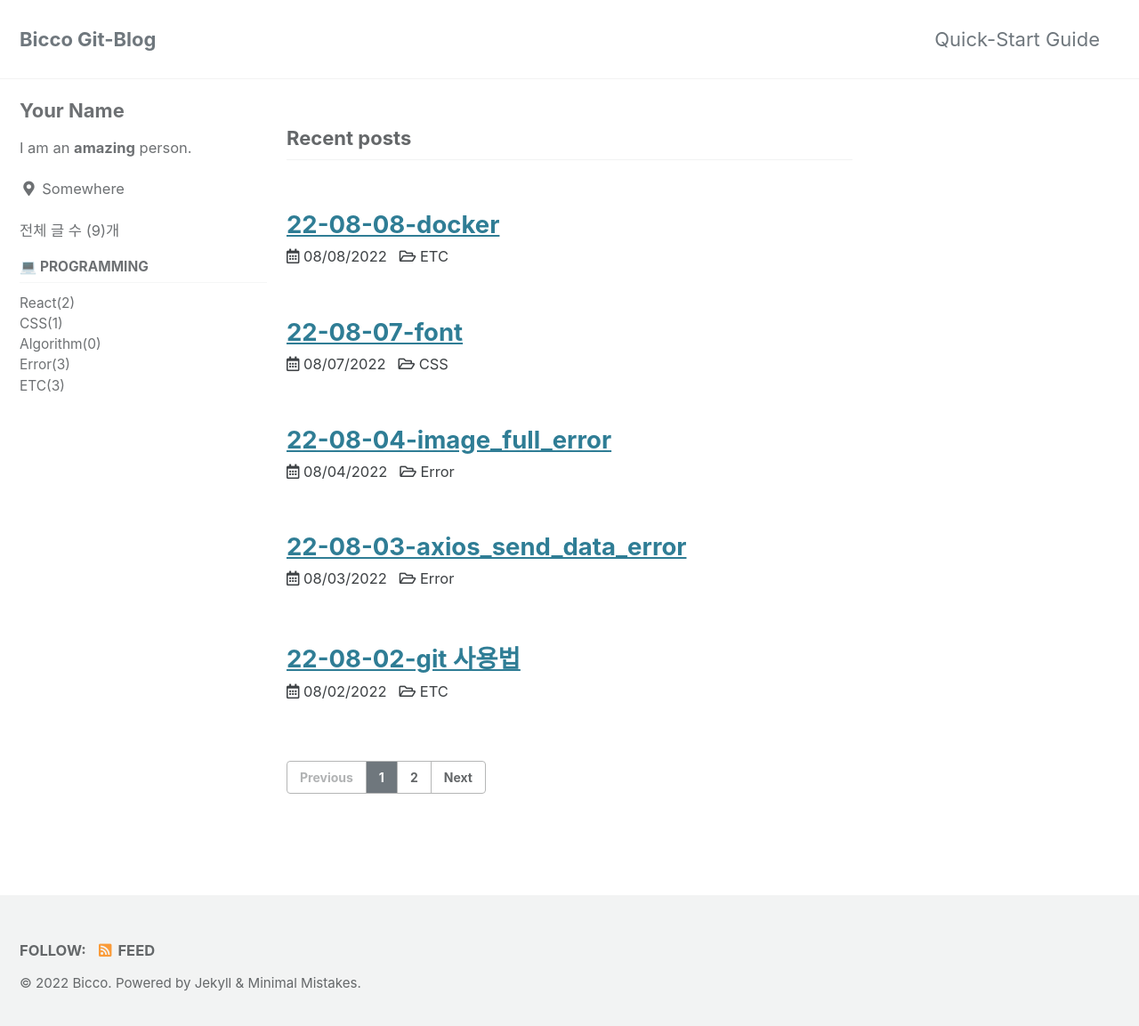
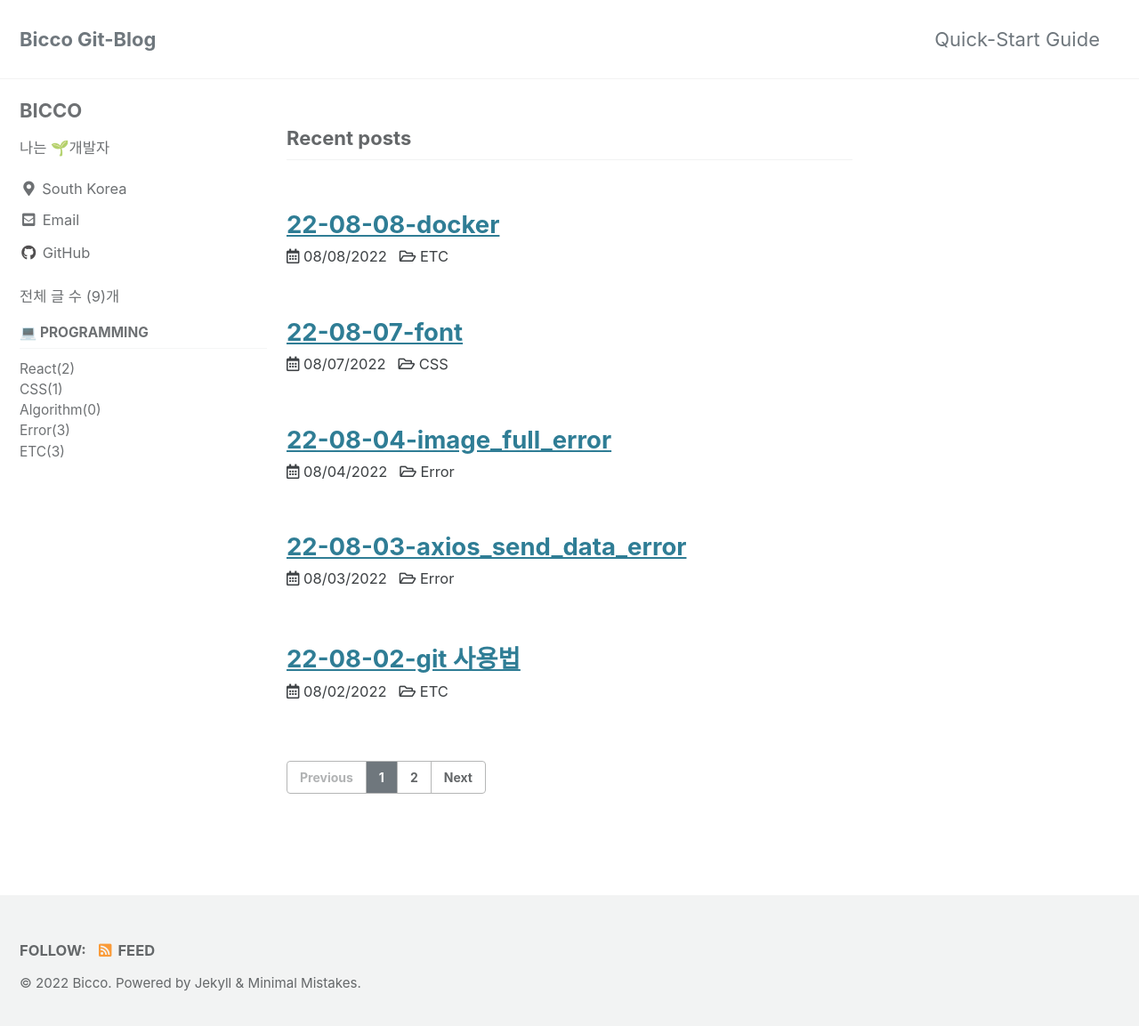
Before and after one commit to bicco2/bicco2.github.io, a Jekyll site: the page built from index.html, in a window 1280 px wide and 1160 px high. Shown: the top 1153 px of the window at 89% size. Built offline with Jekyll 4.4.1, drawn with Linux system fonts in a browser that asks for light colours; cached includes are drawn as plain includes; the list of posts is cut into pages by our own code.

Commit message:
update category15

```diff
--- a/_config.yml
+++ b/_config.yml
@@ -103,15 +103,15 @@ analytics:
 
 # Site Author
 author:
-  name: "Your Name"
+  name: "BICCO"
   avatar: # path of avatar image, e.g. "/assets/images/bio-photo.jpg"
-  bio: "I am an **amazing** person."
-  location: "Somewhere"
+  bio: "나는 🌱개발자"
+  location: "South Korea"
   email:
   links:
     - label: "Email"
       icon: "fas fa-fw fa-envelope-square"
-      # url: "mailto:your.name@email.com"
+      url: "mailto:jhb_0921@naver.com"
     - label: "Website"
       icon: "fas fa-fw fa-link"
       # url: "https://your-website.com"
@@ -123,7 +123,7 @@ author:
       # url: "https://facebook.com/"
     - label: "GitHub"
       icon: "fab fa-fw fa-github"
-      # url: "https://github.com/"
+      url: "https://github.com/bicco2"
     - label: "Instagram"
       icon: "fab fa-fw fa-instagram"
       # url: "https://instagram.com/"
```
